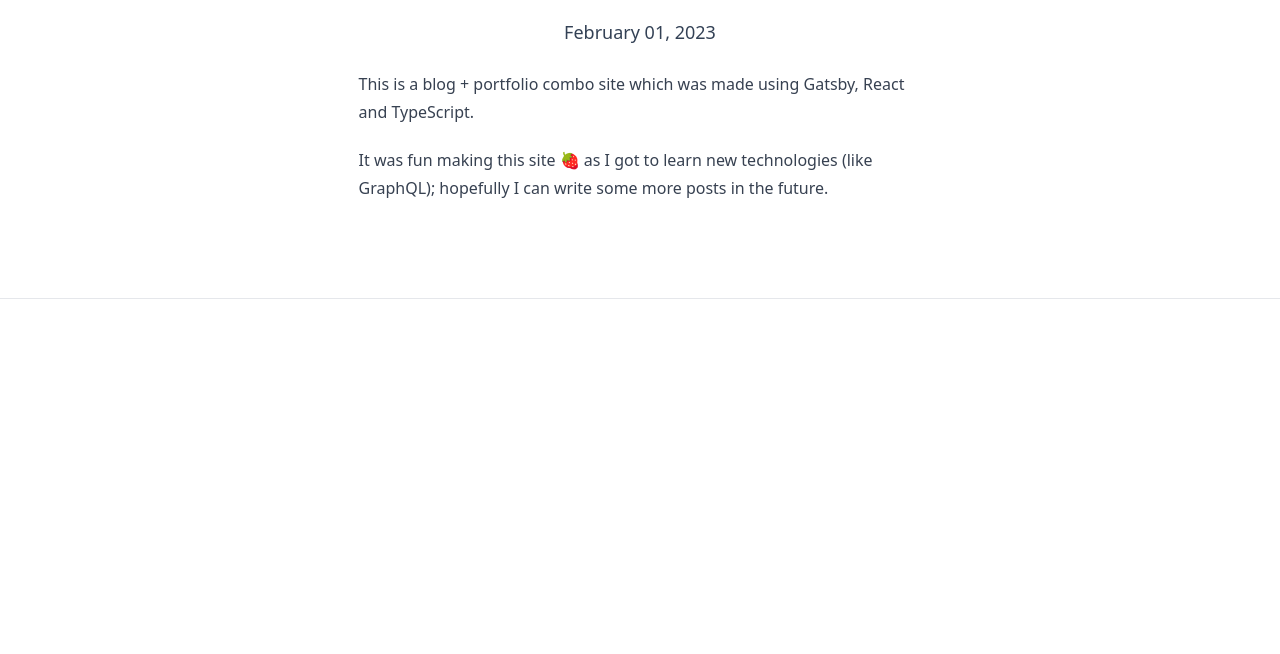
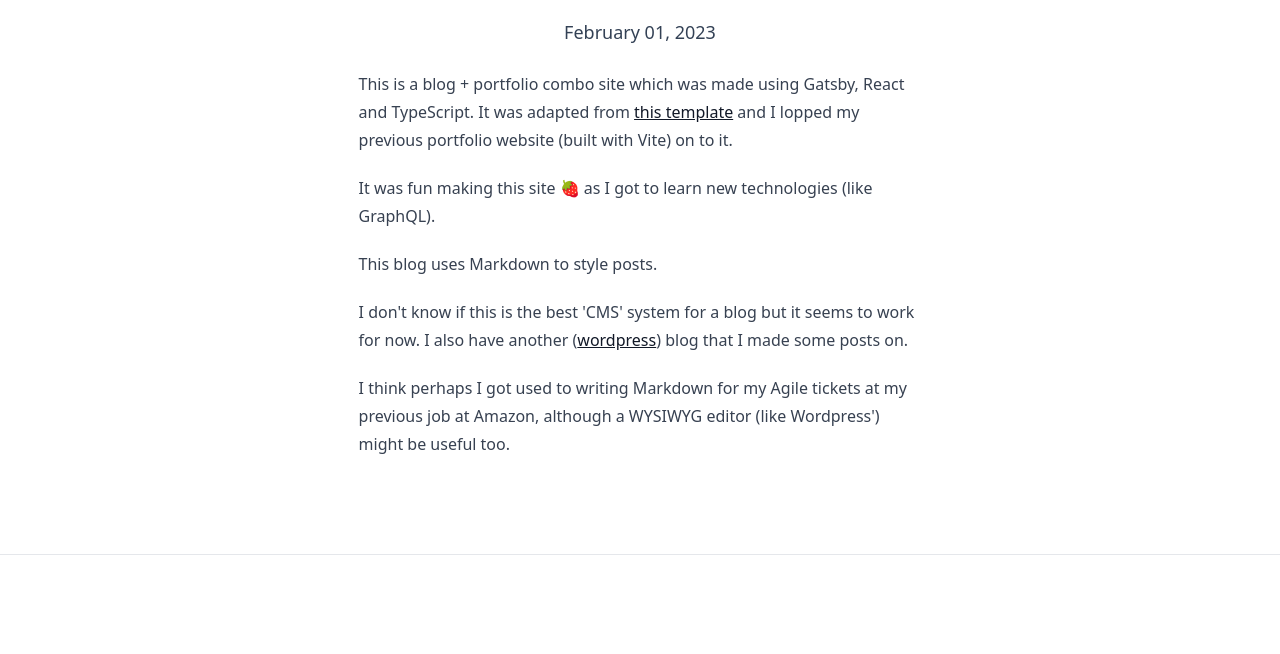
Before and after one commit to adnjoo/portfolio-website, a Gatsby site: page /blog/1/ in a window 1280 px wide. Shown: the part 146-800 px from the top of the page. Built offline with nearby package versions, Linux system fonts and the light colour scheme; Gatsby itself is replaced by a stand-in of ours.

Commit message:
copy: edit blog post 1

```diff
--- a/content/blog/1/index.md
+++ b/content/blog/1/index.md
@@ -6,7 +6,12 @@ description: "using Gatsby and GraphQL"
 
 
 This is a blog + portfolio combo site which was made using Gatsby,
-React and TypeScript.
+React and TypeScript. It was adapted from [this template](https://www.gatsbyjs.com/starters/gatsbyjs/gatsby-starter-blog) and I lopped my previous portfolio website (built with Vite) on to it.
 
+It was fun making this site 🍓 as I got to learn new technologies (like GraphQL).
 
-It was fun making this site 🍓 as I got to learn new technologies (like GraphQL); hopefully I can write some more posts in the future.
+This blog uses Markdown to style posts.
+
+I don't know if this is the best 'CMS' system for a blog but it seems to work for now. I also have another  ([wordpress](https://adnjoo.wordpress.com/)) blog that I made some posts on.
+
+I think perhaps I got used to writing Markdown for my Agile tickets at my previous job at Amazon, although a WYSIWYG editor (like Wordpress') might be useful too.
```
